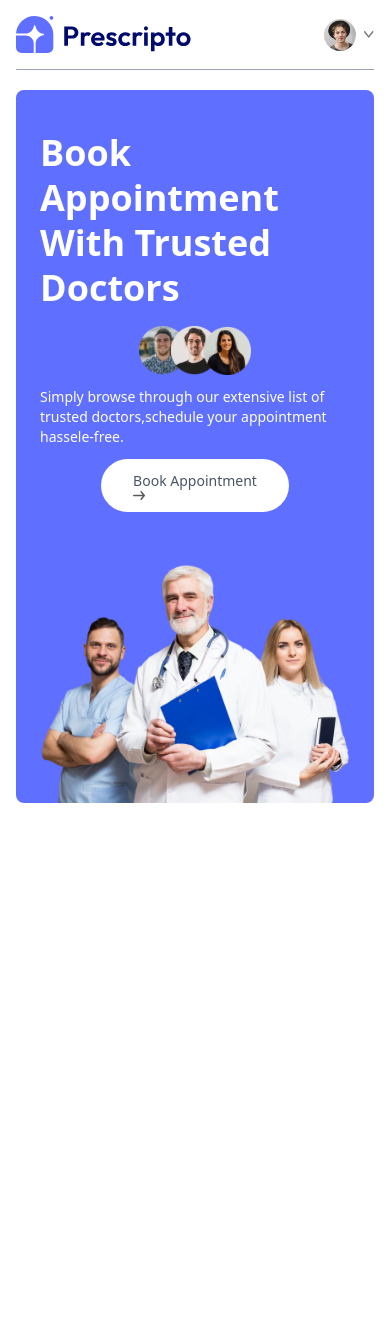
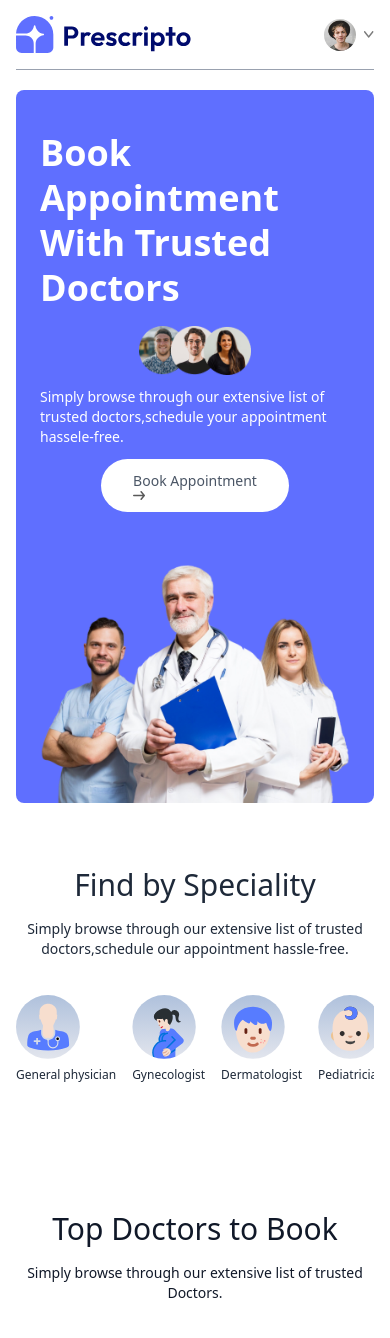
Before and after one commit to dikshapathak15/Prescripto, a React app: page / in a window 390 px wide. Shown: the top 1338 px of the page. Before the commit the page ends 844 px from the top, so only its background shows below. Built offline with nearby package versions, Linux system fonts and the light colour scheme; the HTML template or start-up script is replaced by a standard one.

Commit message:
adding new files

```diff
--- a/src/components/Header.jsx
+++ b/src/components/Header.jsx
@@ -17,7 +17,7 @@
             schedule your appointment hassele-free.
           </p>
           <a
-            href=""
+            href="#speciality"
             className="flex-items-center gap-2 bg-white px-8 py-3 rounded-full text-gray-600 text-sm m-auto md:m-0 hover:scale-105 transition-all duration-300"
           >
             Book Appointment
--- /dev/null
+++ b/src/components/SpecialityMenu.jsx
@@ -0,0 +1,32 @@
+import React from "react";
+import { specialityData } from "../assets/assets";
+import { Link } from "react-router-dom";
+
+const SpecialityMenu = () => {
+  return (
+    <div
+      className="flex flex-col items-center gap-4 py-16 text-gray-800"
+      id="speciality"
+    >
+      <h1 className="text-3xl font-medium">Find by Speciality</h1>
+      <p className="sm:1/3 text-center text-sm">
+        Simply browse through our extensive list of trusted doctors,schedule our
+        appointment hassle-free.
+      </p>
+      <div className="flex sm:justify-center gap-4 pt-5 w-full overflow-scroll">
+        {specialityData.map((item, index) => (
+          <Link onClick={()=>scrollTo(0,0)}
+            className="flex flex-col item-center text-xs cursor-pointer flex-shrink-0 hover:translate-y-[-10px] transition-all duration-500"
+            key={index}
+            to={`/doctors/${item.speciality}`}
+          >
+            <img className="w-16 sm:w-24 mb-2" src={item.image} alt="" />
+            <p>{item.speciality}</p>
+          </Link>
+        ))}
+      </div>
+    </div>
+  );
+};
+
+export default SpecialityMenu;
--- /dev/null
+++ b/src/components/TopDoctors.jsx
@@ -0,0 +1,31 @@
+import React from "react";
+import { doctors } from "../assets/assets";
+
+const TopDoctors = () => {
+  return (
+    <div className="flex flex-col items-center gap-4 my-16 text-gray-900 md:mx-10">
+      <h1 className="text-3xl font-medium">Top Doctors to Book</h1>
+      <p className="sm:w-1/3 text-center text-sm">Simply browse through our extensive list of trusted Doctors.</p>
+      <div className="w-full grid grid-cols-auto gap-4 pt-5 gap-y-6 px-3 sm:px-0">
+        {doctors.slice(0, 10).map((item, index) => (
+          <>
+            <div className="border border-blue-200 rounded-xl overflow-hidden cursor-pointer hover:translate-y-[-10px] transition-all duration-500 grid [grid-template-columns:repeat(auto-fill,minmax(200px,1fr))] gap-4">
+              <img className="bg-blue-50" src={item.image} alt="" />
+            <div className="p-4">
+            <div className="flex items-center gap-2 text-sm text-center text-green-500">
+                <p className="w-2 h-2 bg-green-500 rounded-full"></p>
+                <p>Available</p>
+              </div>
+              <p>{item.name}</p>
+              <p>{item.speciality}</p>
+              </div>
+            </div>
+          </>
+        ))}
+      </div>
+      <button>More</button>
+    </div>
+  );
+};
+
+export default TopDoctors;
--- a/src/index.css
+++ b/src/index.css
@@ -6,3 +6,7 @@
 .active hr{
     @apply block
 }
+
+::-webkit-scrollbar{
+  @apply hidden
+}
--- a/src/pages/Home.jsx
+++ b/src/pages/Home.jsx
@@ -1,10 +1,14 @@
 import React from 'react'
 import Header from '../components/Header'
+import SpecialityMenu from '../components/SpecialityMenu'
+import TopDoctors from '../components/TopDoctors'
 
 const Home = () => {
   return (
     <div>
       <Header></Header>
+      <SpecialityMenu/>
+      <TopDoctors/>
     </div>
   )
 }
```
